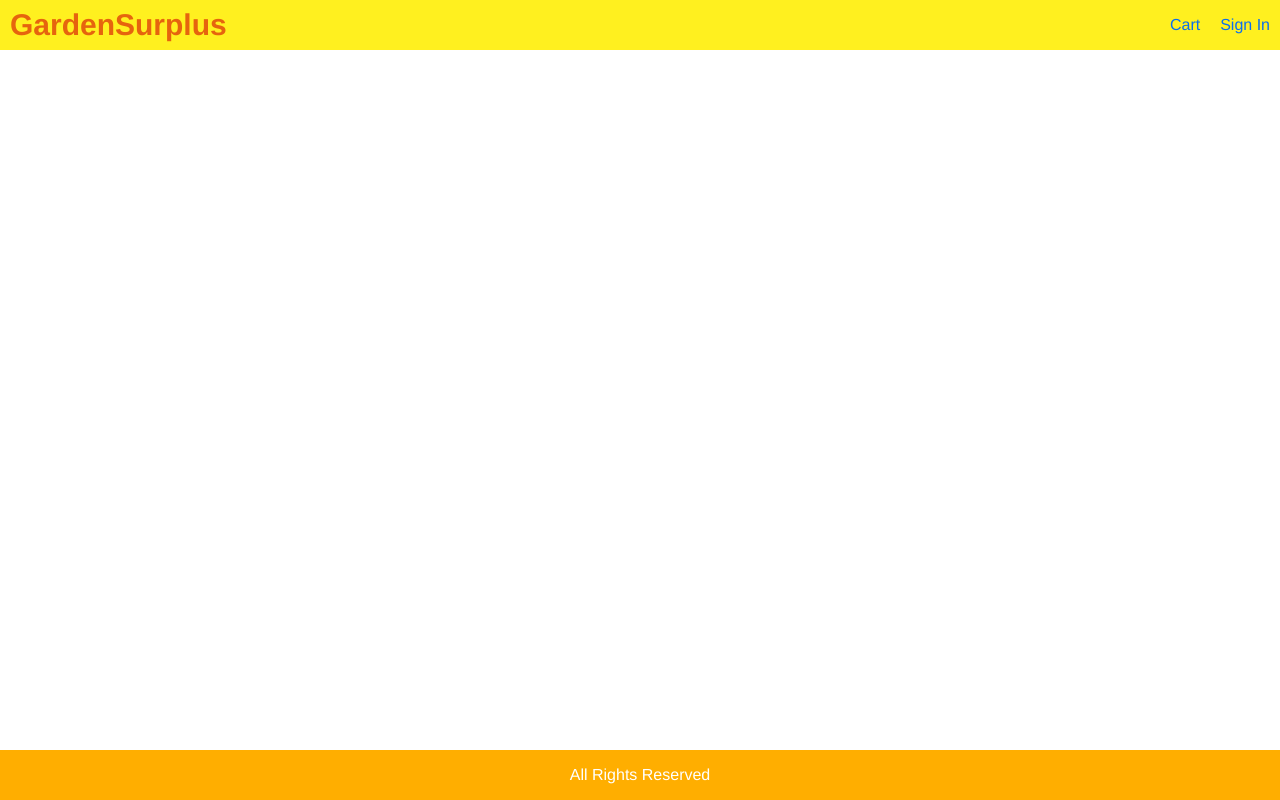
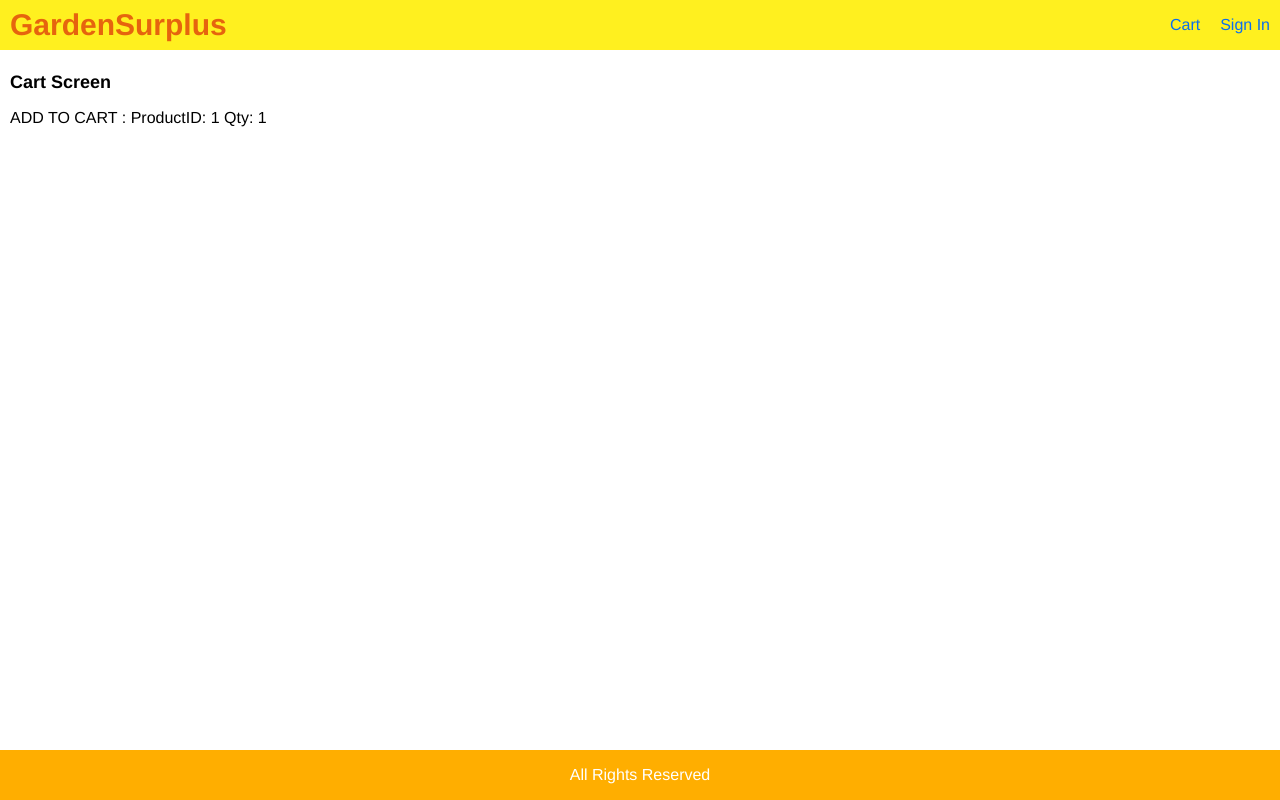
Before and after one commit to kitfud/FullEcommerce, a React (Create React App) app in the folder frontend/: page /cart/1 in a window 1280 px wide. Built offline with nearby package versions, Linux system fonts and the light colour scheme.

Commit message:
handle add to cart function created and redirect on cart screen

```diff
--- a/frontend/src/App.js
+++ b/frontend/src/App.js
@@ -3,6 +3,7 @@
 import ProductScreen from './screens/ProductScreen';
 
 import {BrowserRouter, Route} from 'react-router-dom';
+import CartScreen from './screens/CartScreen';
 
 function App() {
 
@@ -22,6 +23,7 @@
     </header>
 
     <main >
+      <Route path= "/cart/:id?" component={CartScreen}></Route>
       <Route path = "/product/:id" component= {ProductScreen}></Route>
       <Route path="/" component={HomeScreen} exact></Route>
     </main>
--- a/frontend/src/index.css
+++ b/frontend/src/index.css
@@ -77,6 +77,9 @@
   margin-top:1rem;
 }
 
+input,
+select,
+textarea,
 button{
   padding:1rem;
   border-radius:0.5rem;
@@ -84,10 +87,16 @@
   font-family:  Helvetica, Arial, sans-serif;
   -webkit-font-smoothing: antialiased;
   -moz-osx-font-smoothing: grayscale;
+
+}
+
+button{
   background-color:lightgoldenrodyellow;
   cursor: pointer;
 }
-
+input:hover,
+select:hover,
+textarea:hover,
 button:hover{
   border:0.1rem darkgreen solid;
 }
--- /dev/null
+++ b/frontend/src/screens/CartScreen.js
@@ -0,0 +1,31 @@
+// import React from 'react'
+
+// export default function CartScreen(props) {
+//     const productId = props.match.params.id;
+//     const qty = props.location.search
+//     ? Number(props.location.search.split('=')[1])
+//     : 1;
+//     return (
+//         <div>
+//            <h1>Cart Screen</h1>
+//            <p> ADD TO CART: ProductID: {productId} Qty:{qty}</p>
+//         </div>
+//     )
+// }
+
+import React from 'react';
+
+export default function CartScreen(props) {
+  const productId = props.match.params.id;
+  const qty = props.location.search
+    ? Number(props.location.search.split('=')[1])
+    : 1;
+  return (
+    <div>
+      <h1>Cart Screen</h1>
+      <p>
+        ADD TO CART : ProductID: {productId} Qty: {qty}
+      </p>
+    </div>
+  );
+}
--- a/frontend/src/screens/ProductScreen.js
+++ b/frontend/src/screens/ProductScreen.js
@@ -1,4 +1,4 @@
-import React, { useEffect } from 'react'
+import React, { useEffect, useState } from 'react'
 import Rating from '../components/Rating'
 import { Link } from 'react-router-dom'
 import {useDispatch, useSelector} from 'react-redux'
@@ -14,9 +14,15 @@
     const dispatch = useDispatch();
     const productId = props.match.params.id;
 
+    const [qty, setQty] = useState(1)
+
     useEffect(()=>{
 dispatch(detailsProduct(productId));
     },[dispatch, productId]);
+
+    const addToCartHandler = ()=>{
+        props.history.push(`/cart/${productId}?qty=${qty}`);
+    }
 
     return (
         <div>
@@ -64,9 +70,41 @@
                          </div>
                      </div>
                  </li>
-                 <li>
-                     <button className="primary block"> ADD TO CART</button>
-                 </li>
+                 {product.countInStock >0 && (
+                     <>
+                   <li>
+                       <div className="row">
+                           <div>Qty</div>
+                           <div>
+                            <select
+                            value = {qty}
+                            onChange={(e)=> setQty(e.target.value)}
+                            >
+                                {
+                                    [...Array(product.countInStock).keys()].map(
+                                        (x)=> (
+                                            <option key = {x+1} value={x+1}> {x+1} </option>
+                                        )
+                                    )
+                                }
+
+                            </select>
+
+                           </div>
+
+                       </div>
+                   </li>
+                   <li>
+                       <button
+                       onClick={addToCartHandler}
+                       className = "primary block"
+                       >
+                           Add To Cart
+                       </button>
+                   </li>
+                     </>
+
+                )}
              </ul>
              </div>
               </div>
```
Also changed, not shown: 1 other file (tests, documents, lock files or other folders).
